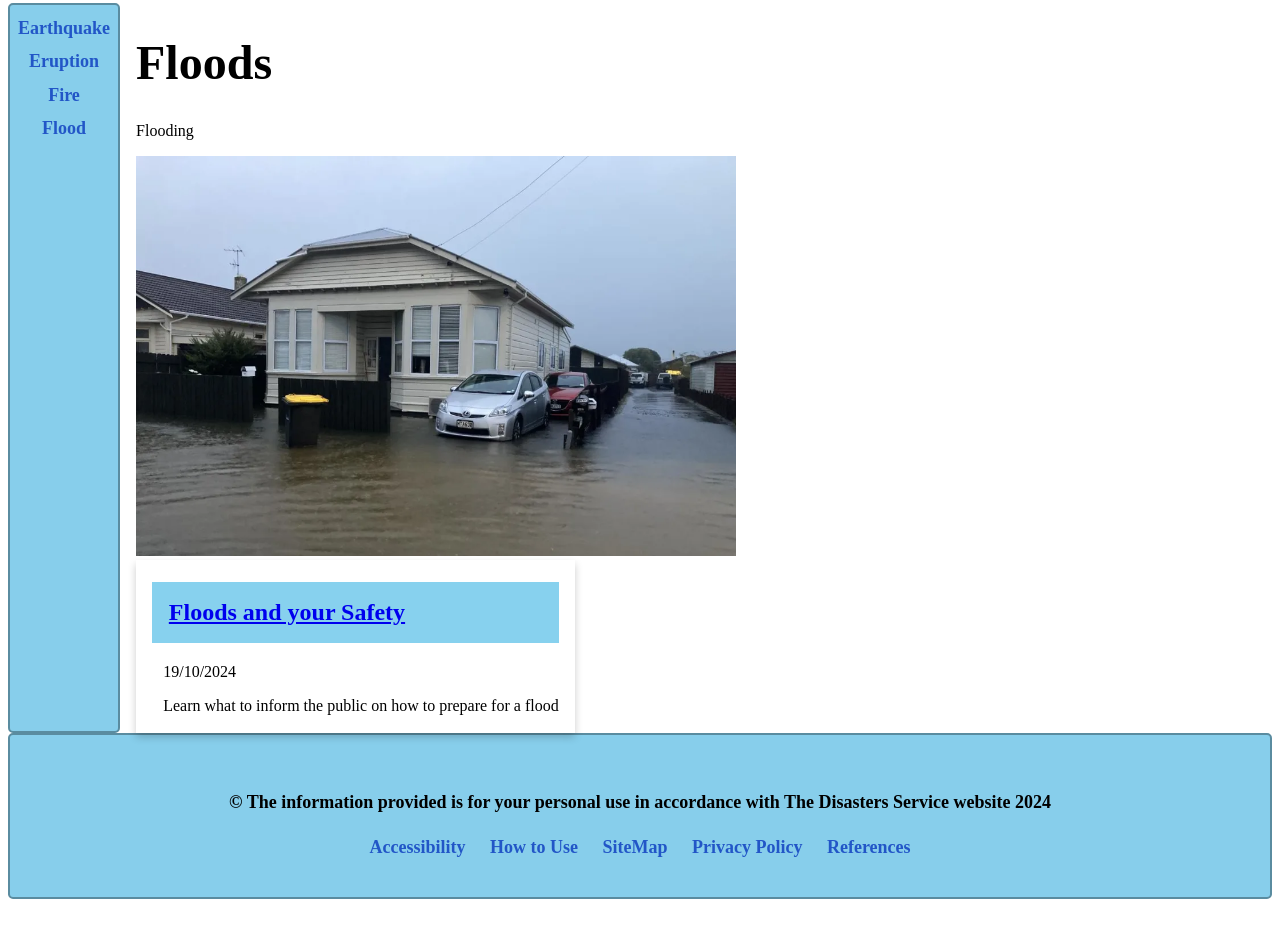
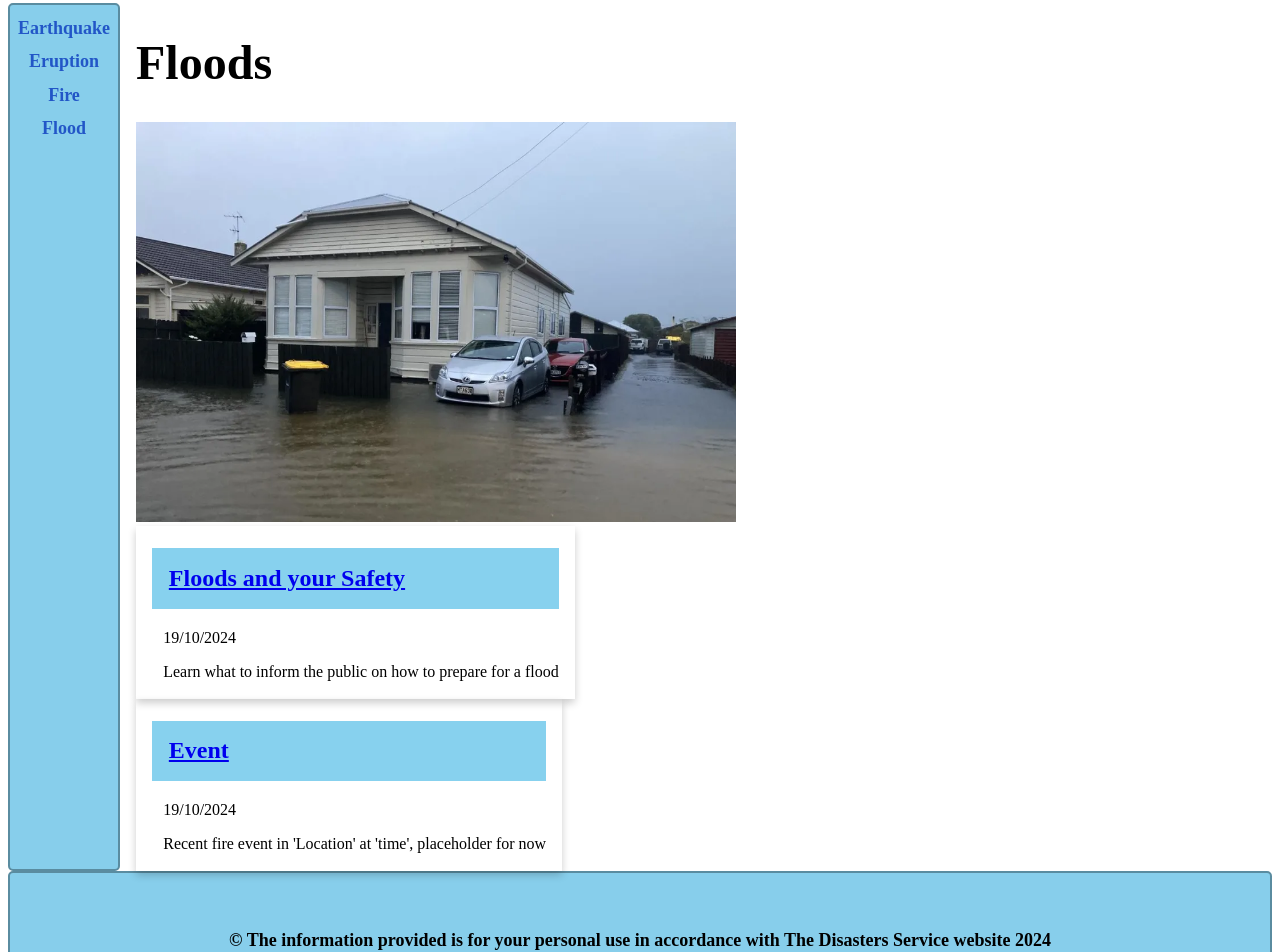
Before and after one commit to BIT-Studio-3/group-project-25-1-scade, a SvelteKit app in the folder disaster/disaster/: page /disasters/flood in a window 1280 px wide. Shown: the part 122-1074 px from the top of the page. Before the commit the page ends 1029 px from the top, so only its background shows below. Built offline with nearby package versions, Linux system fonts and the light colour scheme.

Commit message:
add card for event

```diff
--- a/disaster/disaster/src/routes/disasters/flood/+page.svelte
+++ b/disaster/disaster/src/routes/disasters/flood/+page.svelte
@@ -7,9 +7,8 @@
 
 <Header headingTitle="Floods" />
 
-<p>Flooding</p>
 
-<div class="imageContainor">
+<div class="imageContainer">
     <Image pic={flood} picname={"cover"} picwidth={"600px"} picheight={"400px"}/>
 </div>
 
@@ -19,9 +18,17 @@
    date = 19/10/2024
    info = "Learn what to inform the public on how to prepare for a flood";
 ></Card>
+<Card
+        where ={"/"}
+        title ={"Event"}
+        date = 19/10/2024
+        info = "Recent fire event in 'Location' at 'time', placeholder for now" ></Card>
 
 
 
 <style>
+    /* .imageContainer{
+        float: left;
+    } */
 
 </style>
```
